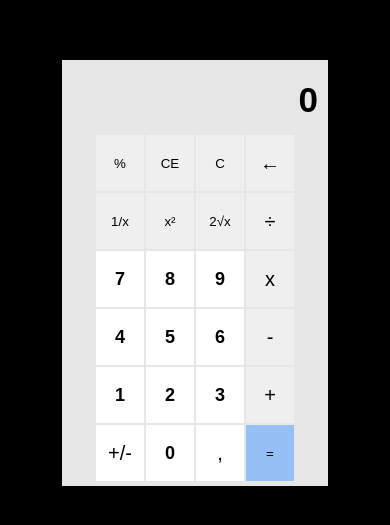
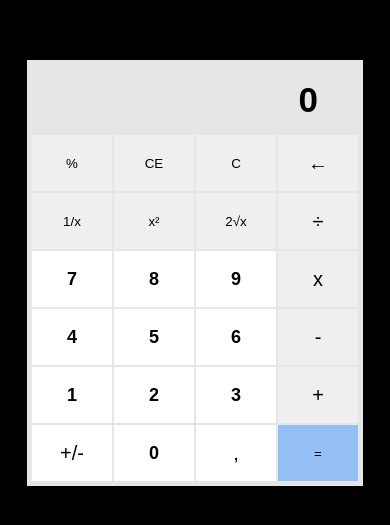
Before and after one commit to XpLuckyXp/Calculator, a plain HTML site: page index.html in a window 390 px wide. Shown: the part 149-674 px from the top of the page. Drawn offline with Linux system fonts and the light colour scheme.

Commit message:
Update style.css

```diff
--- a/css/style.css
+++ b/css/style.css
@@ -84,7 +84,7 @@ button:hover {
 
 @media (max-width: 600px) {
   button {
-    width: 3rem;
+    width: 5rem;
   }
   .scroll {
     width: 16rem;
```
